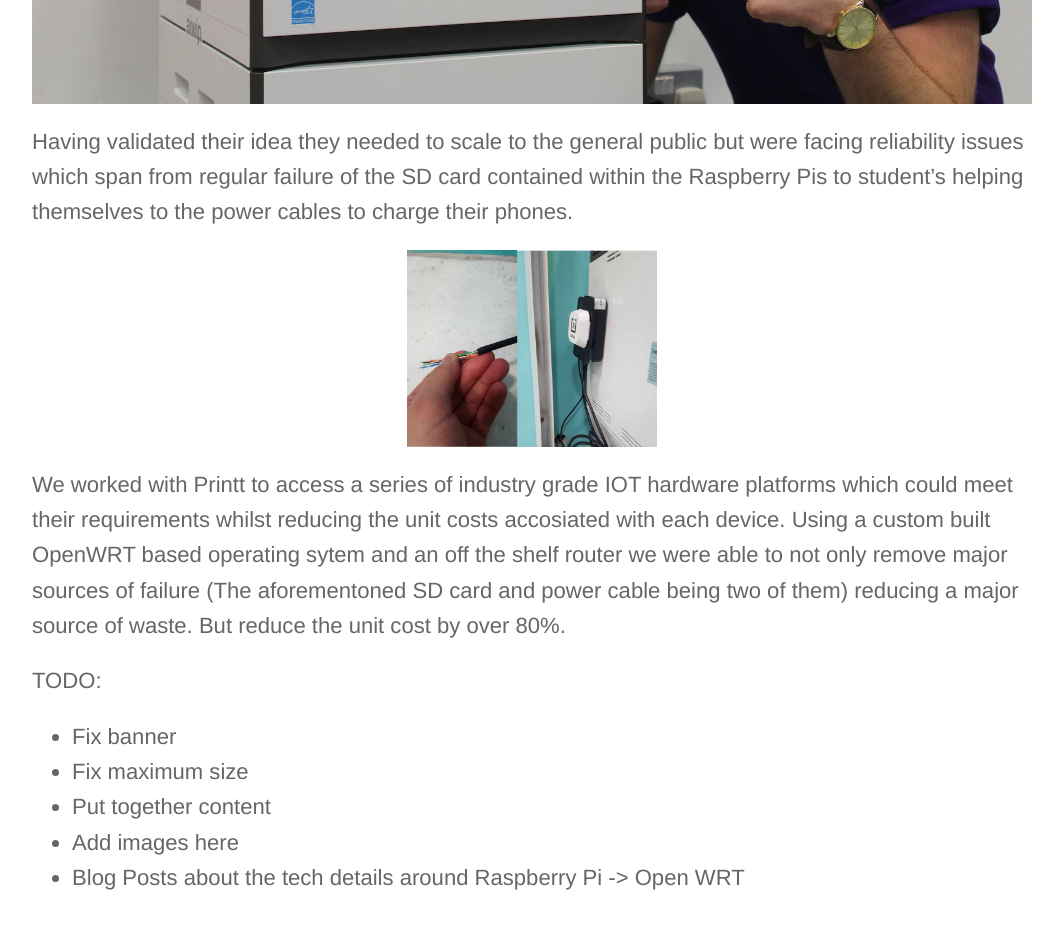
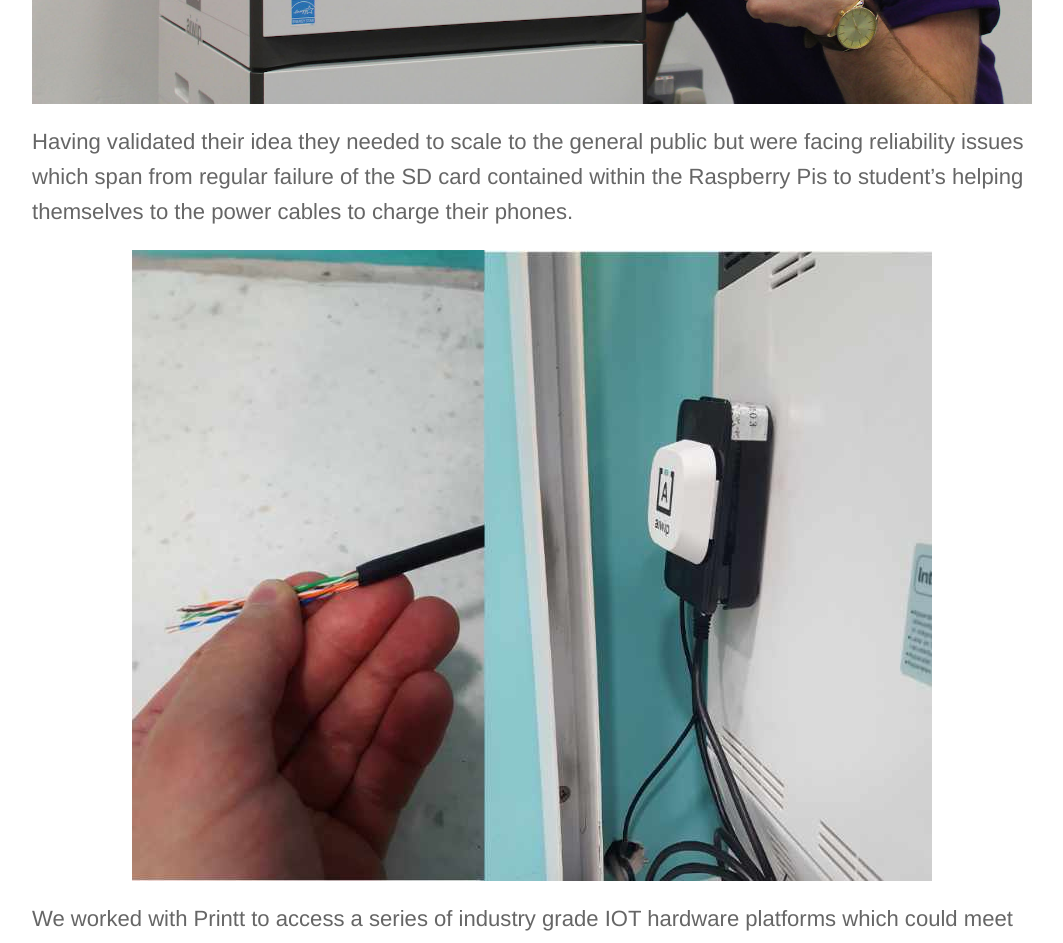
Before and after one commit to saudade-studio/saudade-studio.github.io, a Jekyll site: the page built from _portfolio/printt.md, in a window 1280 px wide. Shown: the part 1769-2712 px from the top of the page, without its empty margins (108-1171 px from the left). Built offline with Jekyll 4.4.1, drawn with Linux system fonts in a browser that asks for light colours.

Commit message:
More information

```diff
--- a/_portfolio/printt.md
+++ b/_portfolio/printt.md
@@ -21,14 +21,14 @@ Having validated their idea they needed to scale to the general public but were
 span from regular failure of the SD card contained within the Raspberry Pis to student's helping themselves to the
 power cables to charge their phones.
 
-![An example of a broken printt station](/images/printt/2.jpg){:.centered width="250"}
+![An example of a broken printt station](/images/printt/2.jpg){:.centered width="800"}
 
 We worked with Printt to access a series of industry grade IOT hardware platforms which could meet their
 requirements whilst reducing the unit costs accosiated with each device. Using a custom built OpenWRT based
 operating sytem and an off the shelf router we were able to not only remove major sources of failure (The
 aforementoned SD card and power cable being two of them) reducing a major source of waste. But reduce the unit cost by over 80%.
 
-
+![The more durable router based system](/images/printt/3.jpg){:.centered width="250"}
 
 TODO:
 - Fix banner
```
Also changed, not shown: 1 other file.
